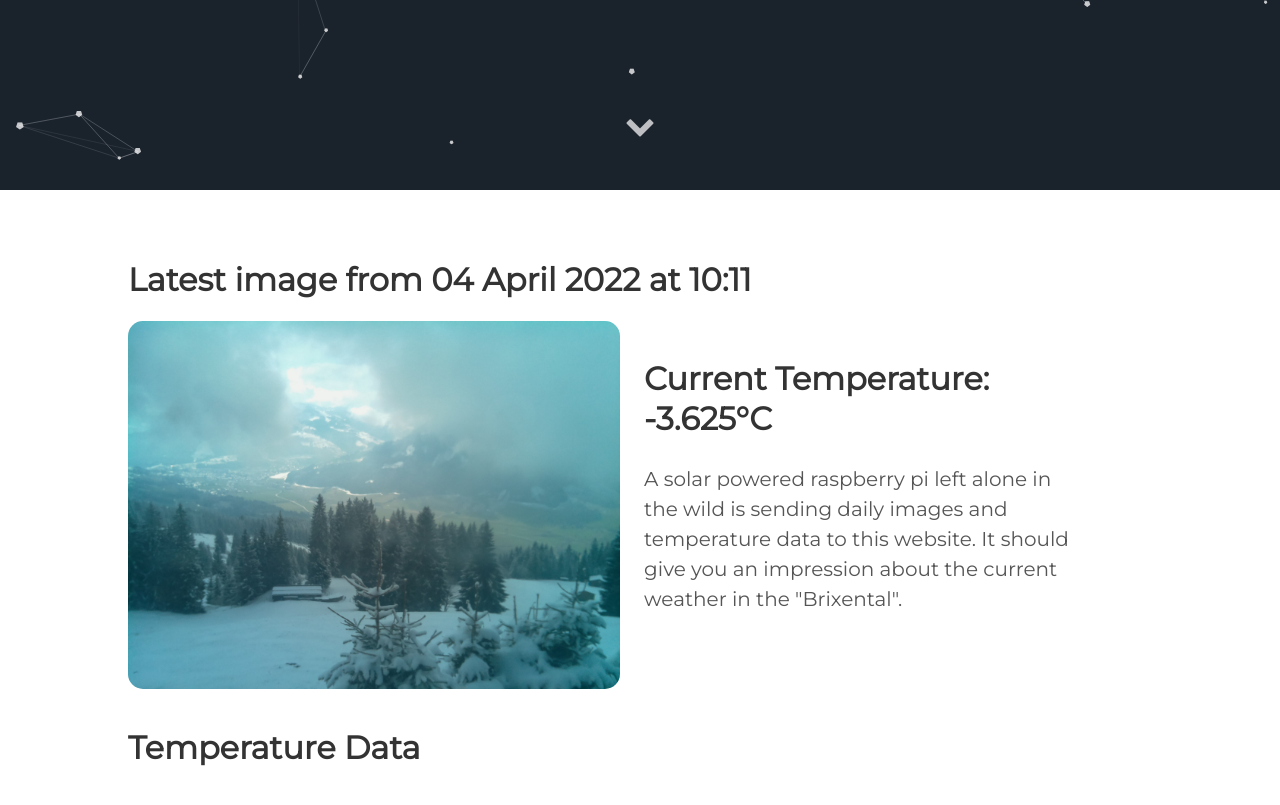
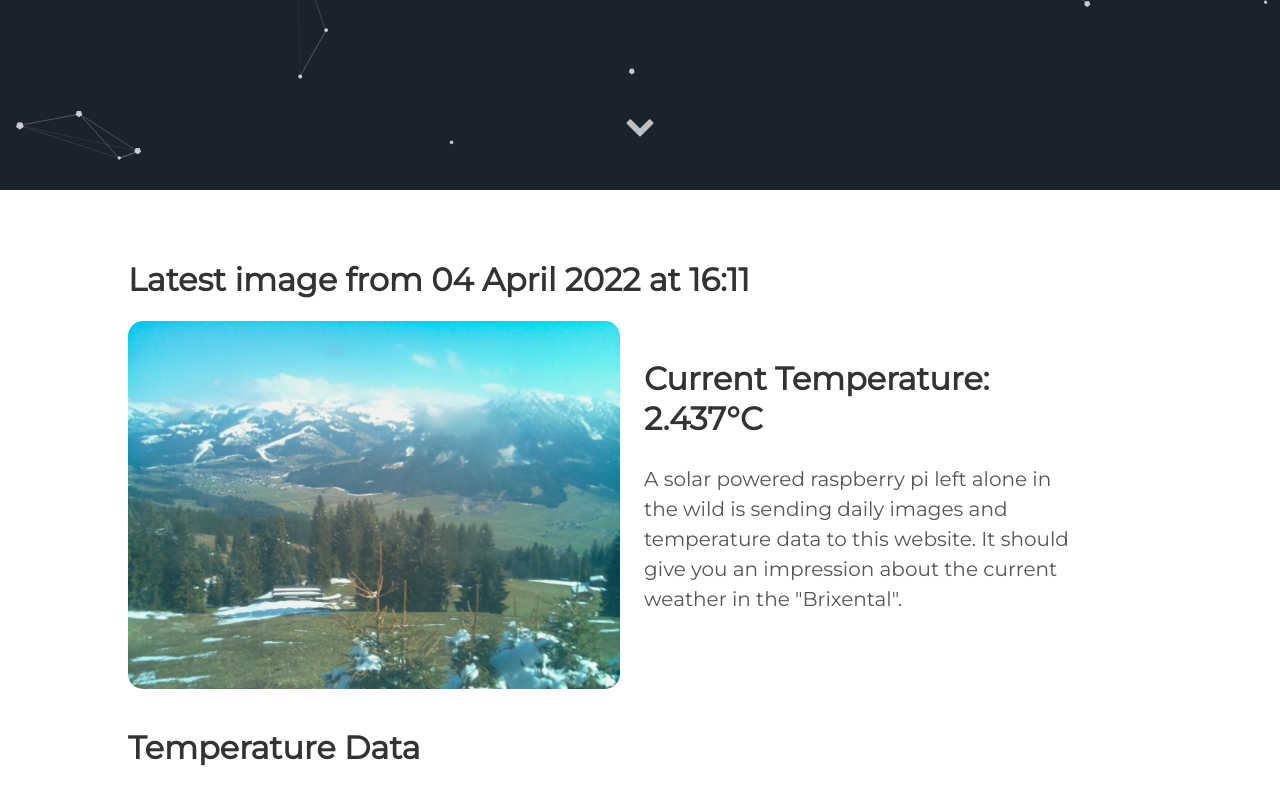
Before and after one commit to vektorious/vektorious.github.io, a Jekyll site: the page built from resources/huette.md, in a window 1280 px wide and 900 px high, scrolled down 710 px. Shown: the top 805 px of the window. Built offline with Jekyll 4.4.1, drawn with Linux system fonts in a browser that asks for light colours.

Commit message:
I'm a bot beep boop

```diff
--- a/resources/huette.md
+++ b/resources/huette.md
@@ -6,13 +6,13 @@ image: '/assets/img/'
 description: 'Live image from the Austrian alps'
 twitter_text: ' '
 ---
-## Latest image from 04 April 2022 at 10:11
+## Latest image from 04 April 2022 at 16:11
 <div class="huette">
   <div class="huette-image">
     <img src="{{ "/assets/img/huette.jpg" | prepend: site.baseurl }}">
   </div>
   <div class="huette-text">
-        <h2>Current Temperature: -3.625°C</h2>
+        <h2>Current Temperature: 2.437°C</h2>
         <p>A solar powered raspberry pi left alone in the wild is sending daily images and temperature data to this website. It should give you an impression about the current weather in the "Brixental".</p>
 
   </div>
```
Also changed, not shown: rpi-script/2022-04-04_160946.txt (renamed from rpi-script/2022-04-04_100947.txt, +5 -5 lines), rpi-script/huette.md (+2 -2 lines), assets/img/huette.jpg, assets/img/temp_plot.png, rpi-script/temp_plot.png, 1 other file.
